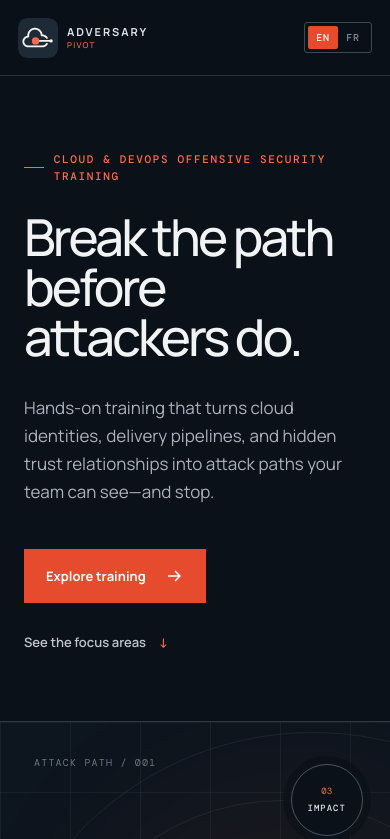
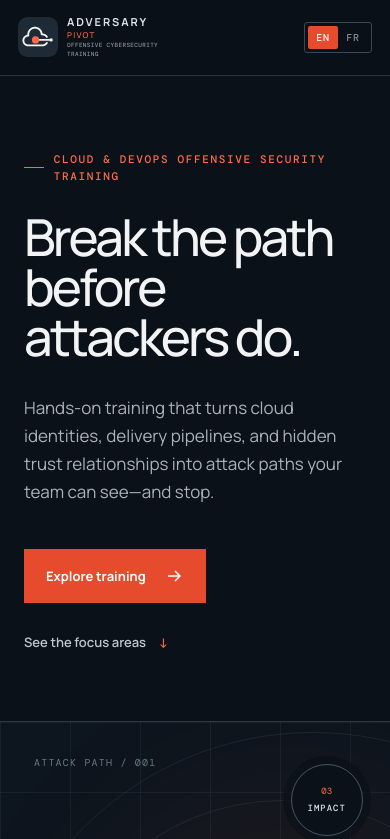
Before and after one commit to Adversary-Pivot/adversary-pivot.github.io, a React (Vite) app: page / in a window 390 px wide. Shown: the top 839 px of the page. Built offline with nearby package versions, Linux system fonts and the light colour scheme.

Commit message:
Show training descriptor in mobile header

```diff
--- a/src/styles.css
+++ b/src/styles.css
@@ -231,12 +231,22 @@ footer { min-height: 130px; display: flex; align-items: center; justify-content:
 }
 
 @media (max-width: 600px) {
-  .brand { gap: 9px; }
-  .brand > .brand-icon { width: 40px; height: 40px; border-radius: 9px; }
-  .brand > .brand-name { display: grid; }
+  .brand { display: grid; grid-template-columns: 40px minmax(0, 112px); column-gap: 9px; row-gap: 3px; }
+  .brand > .brand-icon { grid-row: 1 / 3; width: 40px; height: 40px; border-radius: 9px; }
+  .brand > .brand-name { display: grid; grid-column: 2; }
   .brand b { font-size: 11px; }
   .brand em { margin-top: 4px; font-size: 8px; letter-spacing: .16em; }
-  .brand-tagline { display: none; }
+  .brand-tagline {
+    display: block;
+    grid-column: 2;
+    max-width: 112px;
+    margin: 0;
+    padding: 0;
+    border: 0;
+    font-size: 6px;
+    line-height: 1.35;
+    letter-spacing: .06em;
+  }
   .site-header { padding-inline: 18px; }
   nav { gap: 0; }
   .language-switch button { min-width: 30px; padding: 5px 6px; }
```
